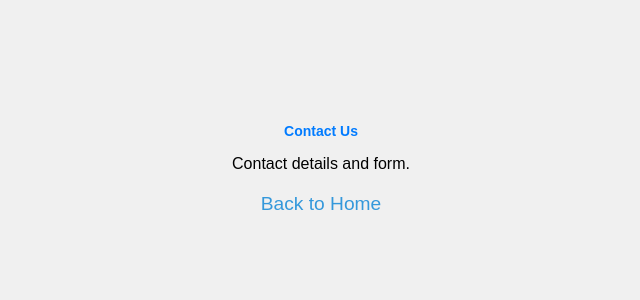
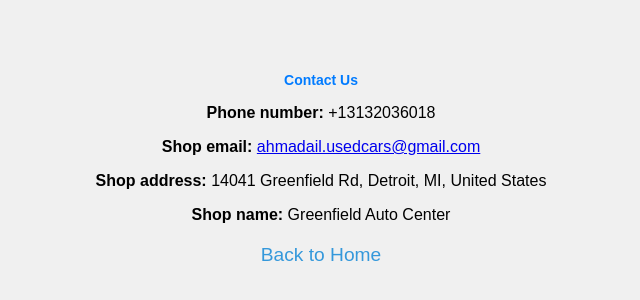
Before and after one commit to kadercoder0/DearbornSalvageAuto_Website, a React (Create React App) app in the folder webapp/: page /contact in a window 1280 px wide. Shown: the part 226-526 px from the top of the page, without its empty margins (319-959 px from the left). Built offline with nearby package versions, Linux system fonts and the light colour scheme.

Commit message:
Added contact information

```diff
--- a/webapp/src/Features/contact.js
+++ b/webapp/src/Features/contact.js
@@ -5,9 +5,19 @@
   return (
     <div>
       <h1>Contact Us</h1>
-      <p>Contact details and form.</p>
+
+      {/* Contact details */}
+      <div>
+        <p><strong>Phone number:</strong> +13132036018</p>
+        <p><strong>Shop email:</strong> <a href="mailto:ahmadail.usedcars@gmail.com">ahmadail.usedcars@gmail.com</a></p>
+        <p><strong>Shop address:</strong> 14041 Greenfield Rd, Detroit, MI, United States</p>
+        <p><strong>Shop name:</strong> Greenfield Auto Center</p>
+      </div>
+
+
+      {/* Navigation back to Home */}
       <nav className="navbar">
-        <Link to="/home" className="nav-link"> Back to Home</Link>
+        <Link to="/home" className="nav-link">Back to Home</Link>
       </nav>
     </div>
   );
```
